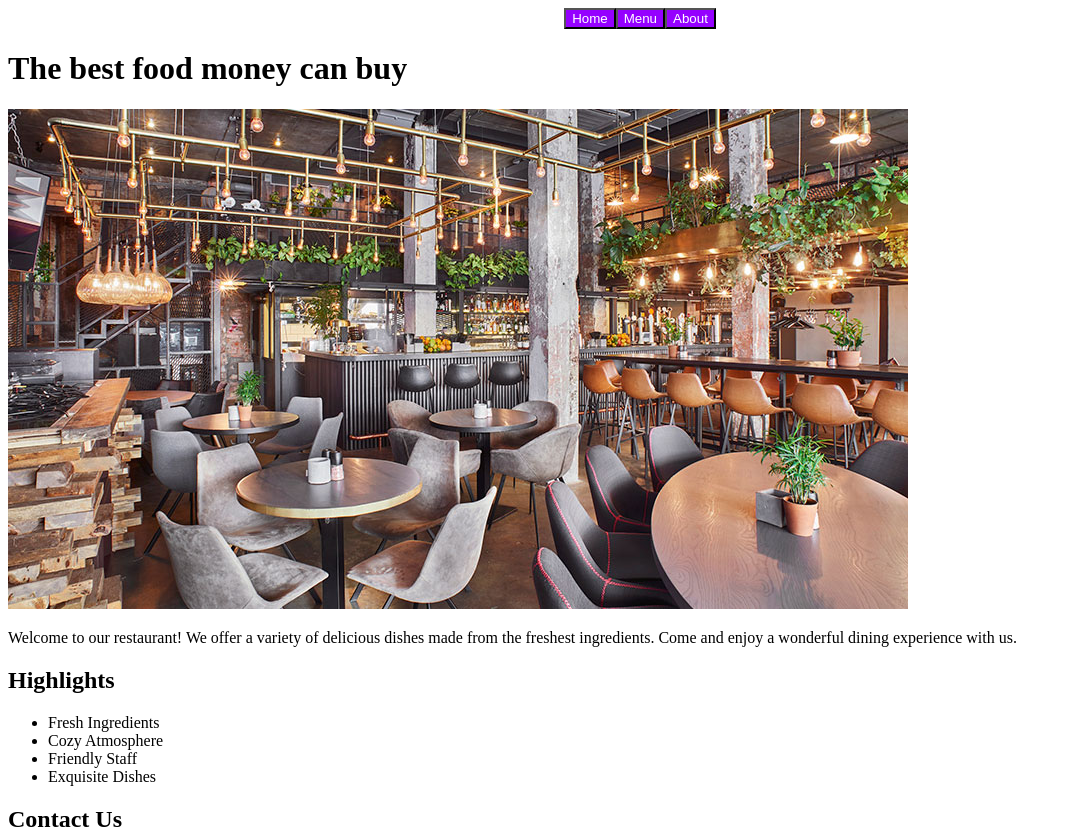
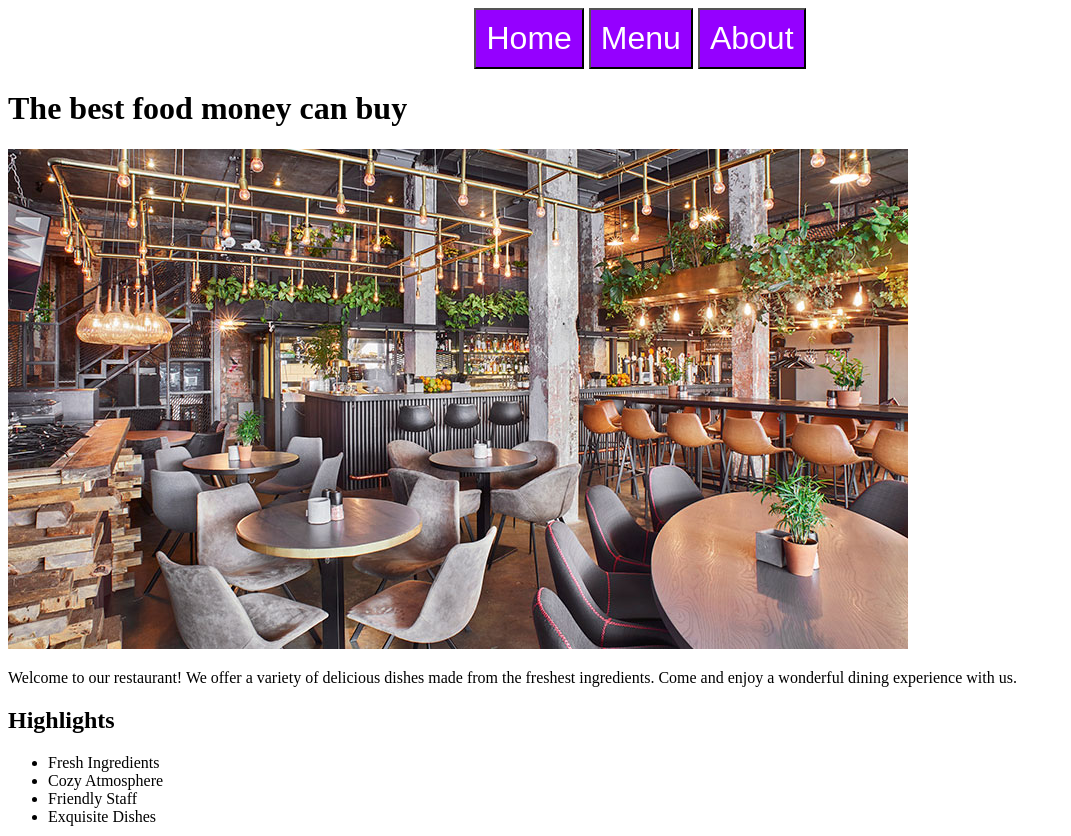
Before and after one commit to Vcjap/top-restaurant-page, a website built with webpack: page src/template.html in a window 1280 px wide. Shown: the top 836 px of the page, without its empty margins (0-1071 px from the left). Built offline with nearby package versions, Linux system fonts and the light colour scheme.

Commit message:
further style nav buttons

```diff
--- a/src/styles.css
+++ b/src/styles.css
@@ -1,9 +1,12 @@
 nav {
     display: flex;
     justify-content: center;
+    gap: 5px;
 }
 
 nav button {
     background-color: rgb(149, 0, 255);
     color: white;
+    font-size: 2rem;
+    padding: 10px;
 }
```
